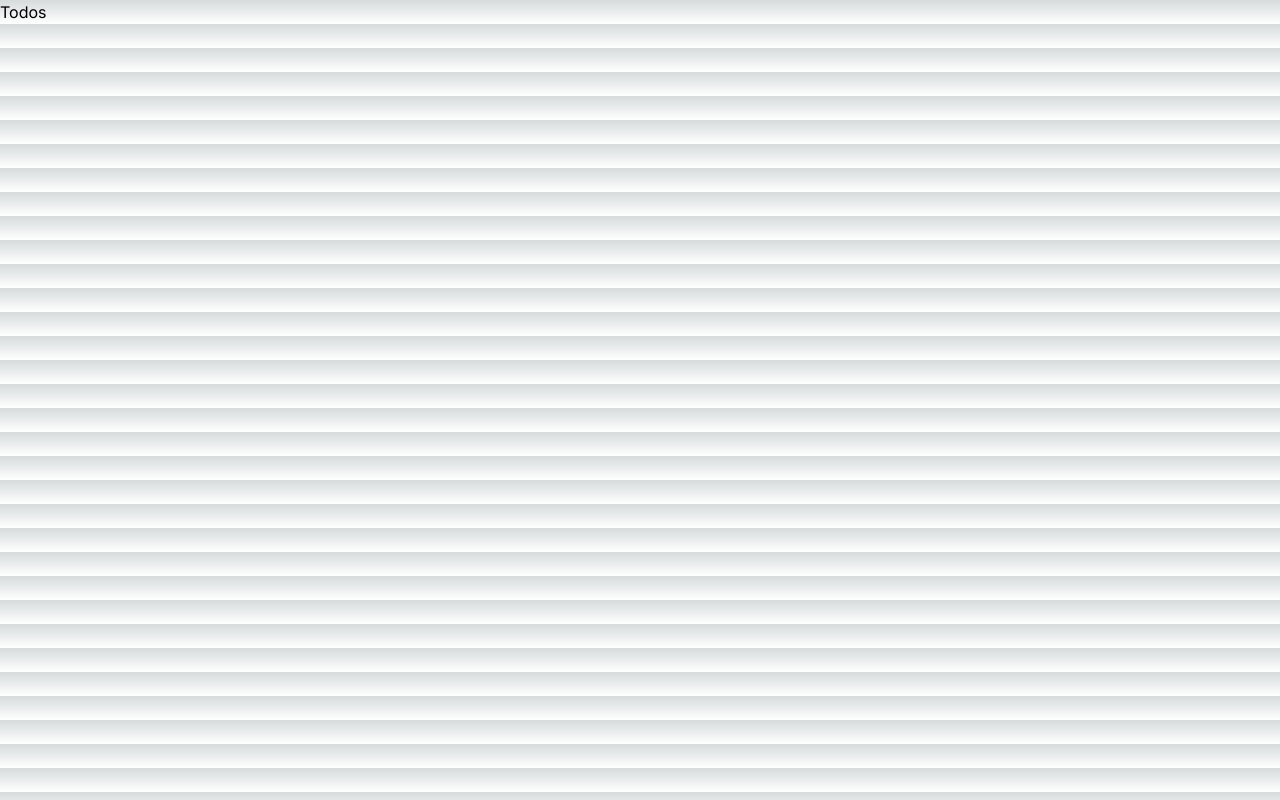
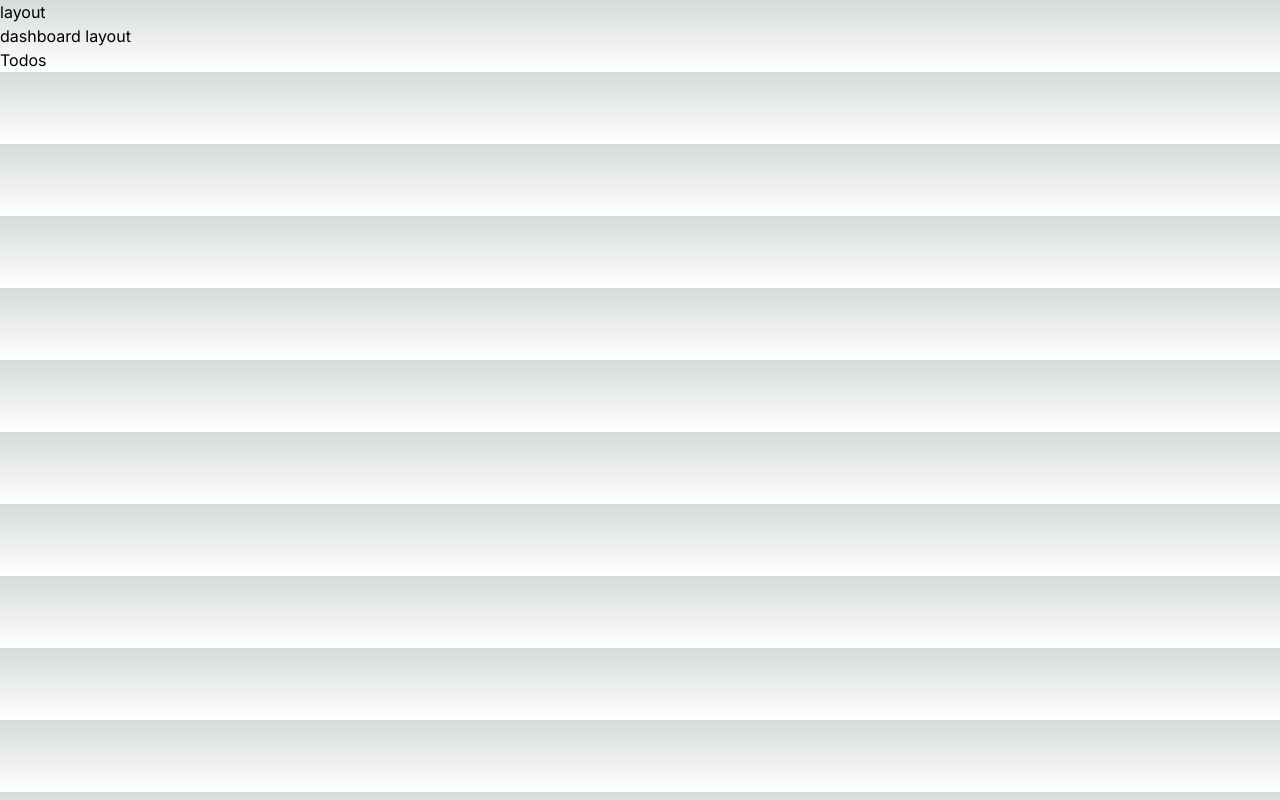
Before and after one commit to JustCabyr/nextjs-intro, a Next.js app: page /todos in a window 1280 px wide. Built offline with nearby package versions, Linux system fonts and the light colour scheme.

Commit message:
working with layouts

```diff
--- /dev/null
+++ b/app/(dashboard)/layout.tsx
@@ -0,0 +1,10 @@
+const DashboardLayout = ({ children }) => {
+  return (
+    <div>
+      <h1>dashboard layout</h1>
+      <div>{children}</div>
+    </div>
+  )
+}
+
+export default DashboardLayout
--- a/app/layout.tsx
+++ b/app/layout.tsx
@@ -16,7 +16,10 @@
 }) {
   return (
     <html lang="en">
-      <body className={inter.className}>{children}</body>
+      <body className={inter.className}>
+        <h1>layout</h1>
+        <div>{children}</div>
+      </body>
     </html>
   )
 }
```
